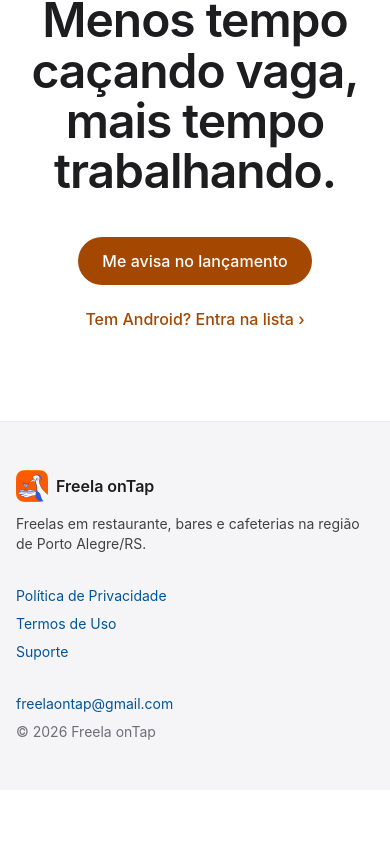
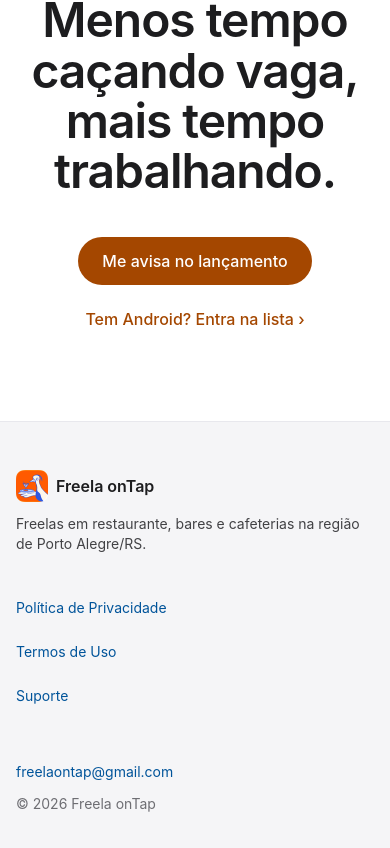
Before and after one commit to FreelaOnTap/freela-ontap-landing, a React (Vite) app: page / in a window 390 px wide. Shown: the part 9844-10692 px from the top of the page. Before the commit the page ends 10634 px from the top, so only its background shows below. Built offline with nearby package versions, Linux system fonts and the light colour scheme.

Commit message:
fix: give the footer links a 44px touch target on phones
The legal links and the support e-mail were 20px tall. They are 44px tall below the sm breakpoint and 32px above it.

```diff
--- a/src/components/Footer.tsx
+++ b/src/components/Footer.tsx
@@ -24,20 +24,20 @@ export function Footer() {
           </p>
         </div>
 
-        <nav aria-label="Links legais" className="flex flex-col gap-2 text-sm">
-          <Link to="/privacidade" style={{ color: 'var(--color-link)' }}>
+        <nav aria-label="Links legais" className="flex flex-col text-sm">
+          <Link to="/privacidade" className="flex min-h-11 items-center sm:min-h-8" style={{ color: 'var(--color-link)' }}>
             Política de Privacidade
           </Link>
-          <Link to="/termos" style={{ color: 'var(--color-link)' }}>
+          <Link to="/termos" className="flex min-h-11 items-center sm:min-h-8" style={{ color: 'var(--color-link)' }}>
             Termos de Uso
           </Link>
-          <Link to="/suporte" style={{ color: 'var(--color-link)' }}>
+          <Link to="/suporte" className="flex min-h-11 items-center sm:min-h-8" style={{ color: 'var(--color-link)' }}>
             Suporte
           </Link>
         </nav>
 
-        <div className="flex flex-col gap-2 text-sm">
-          <a href={`mailto:${SUPPORT_EMAIL}`} style={{ color: 'var(--color-link)' }}>
+        <div className="flex flex-col text-sm">
+          <a href={`mailto:${SUPPORT_EMAIL}`} className="flex min-h-11 items-center sm:min-h-8" style={{ color: 'var(--color-link)' }}>
             {SUPPORT_EMAIL}
           </a>
           <p style={{ color: 'var(--color-text-tertiary)' }}>© {currentYear} Freela onTap</p>
```
